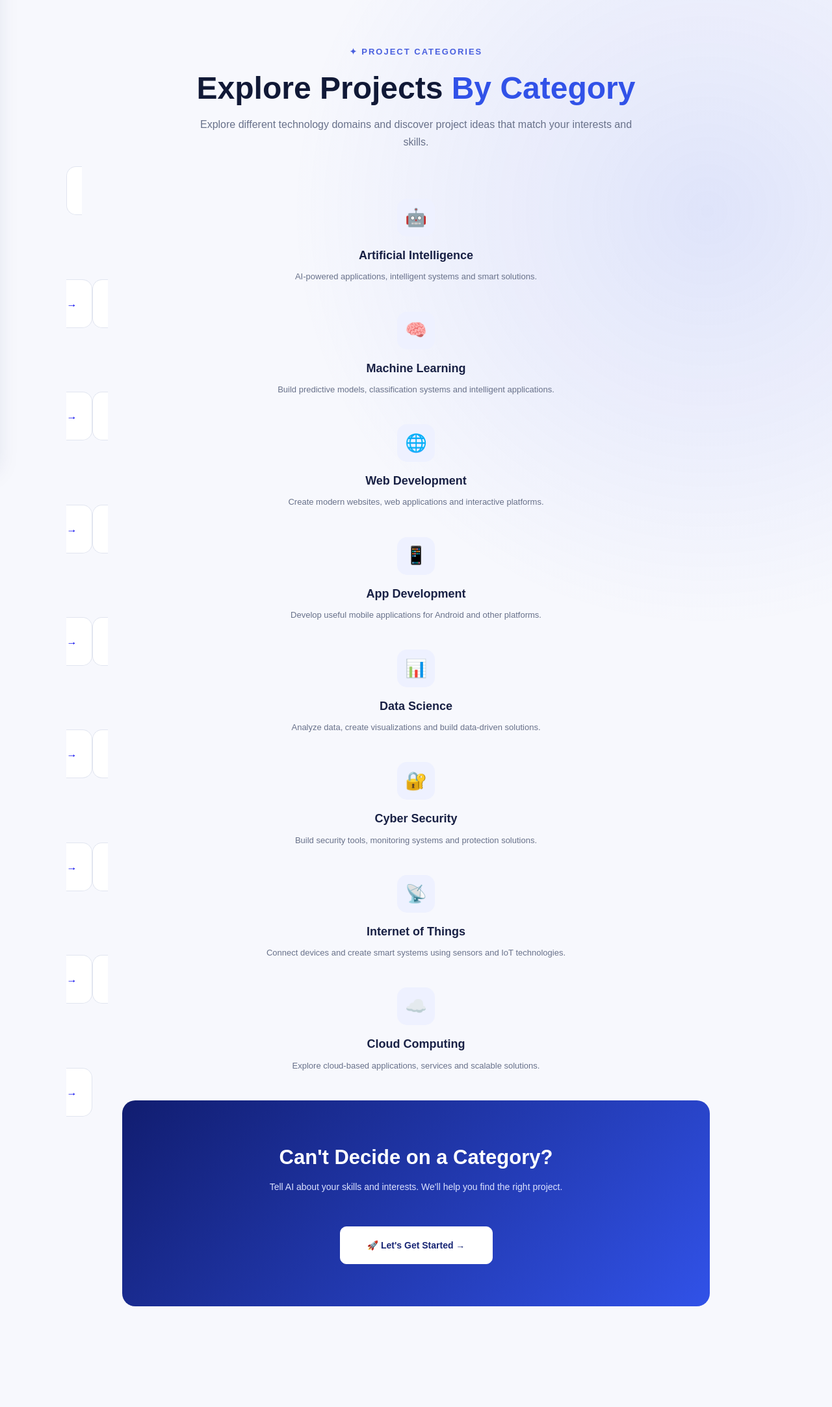
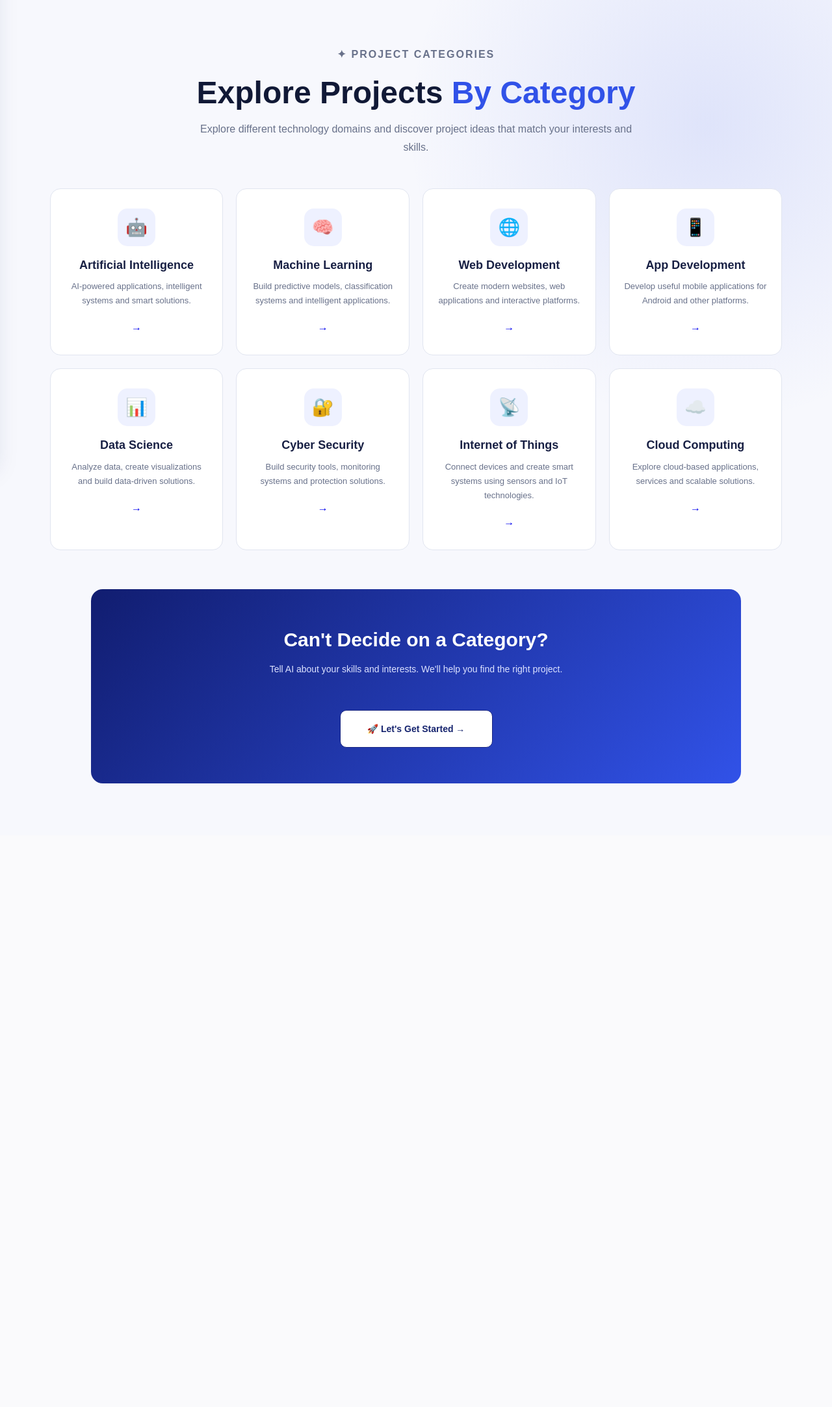
Before and after one commit to burdekrutika-tech/Ai-project-Finder, a Flask app: page /categories in a window 1280 px wide. Shown: the part 76-2242 px from the top of the page at 65% size. After the commit the page ends 1282 px from the top, so only its background shows below. Run offline with Flask 3, Linux system fonts and the light colour scheme.

Commit message:
Fix About and Categories styling

```diff
--- a/static/css/style.css
+++ b/static/css/style.css
@@ -2886,7 +2886,7 @@ textarea {
 
 /* CATEGORY GRID */
 
-.category-grid {
+.categories-grid {
     max-width: 1200px;
     margin: auto;
 
@@ -3056,7 +3056,7 @@ textarea {
         font-size: 36px;
     }
 
-    .category-grid {
+    .category-grid  {
         grid-template-columns: 1fr;
     }
 
@@ -3778,3 +3778,363 @@ body {
         font-size: 13px !important;
     }
 }
+/* =========================================
+   FINAL CATEGORY PAGE FIX
+========================================= */
+
+.categories-page {
+    width: 100%;
+    min-height: 100vh;
+    padding: 70px 6% 80px;
+    box-sizing: border-box;
+    background:
+        radial-gradient(
+            circle at 85% 15%,
+            rgba(49, 82, 232, 0.12),
+            transparent 30%
+        ),
+        #f7f8fd;
+}
+
+.categories-header {
+    width: 100%;
+    max-width: 850px;
+    margin: 0 auto 50px;
+    text-align: center;
+}
+
+.categories-header h1 {
+    margin: 10px 0 15px;
+    color: #111936;
+    font-size: 48px;
+    line-height: 1.15;
+}
+
+.categories-header h1 span {
+    color: #3152e8;
+}
+
+.categories-header p {
+    color: #68718a;
+    font-size: 16px;
+    line-height: 1.7;
+}
+
+/* CATEGORY GRID */
+
+.category-grid {
+    width: 100%;
+    max-width: 1200px;
+    margin: 0 auto;
+
+    display: grid;
+    grid-template-columns: repeat(4, minmax(0, 1fr));
+    gap: 20px;
+
+    box-sizing: border-box;
+}
+
+/* CATEGORY CARD */
+
+.category-card {
+    width: 100%;
+    min-width: 0;
+
+    padding: 30px 22px;
+    box-sizing: border-box;
+
+    background: #ffffff;
+    border: 1px solid #e1e5f0;
+    border-radius: 16px;
+
+    text-decoration: none;
+    text-align: center;
+
+    transition:
+        transform 0.25s ease,
+        box-shadow 0.25s ease,
+        border-color 0.25s ease;
+}
+
+.category-card:hover {
+    transform: translateY(-6px);
+
+    border-color: #c4cdf5;
+
+    box-shadow:
+        0 18px 40px
+        rgba(31, 49, 125, 0.12);
+}
+
+/* ICON */
+
+.category-card .category-icon {
+    width: 58px;
+    height: 58px;
+
+    margin: 0 auto 18px;
+
+    display: flex;
+    align-items: center;
+    justify-content: center;
+
+    border-radius: 15px;
+    background: #eef1ff;
+
+    font-size: 27px;
+}
+
+/* TITLE */
+
+.category-card h2 {
+    margin: 0 0 10px;
+
+    color: #182044;
+
+    font-size: 18px;
+    line-height: 1.3;
+}
+
+/* DESCRIPTION */
+
+.category-card p {
+    margin: 0 0 18px;
+
+    color: #68718a;
+
+    font-size: 13px;
+    line-height: 1.7;
+}
+
+/* EXPLORE LINK */
+
+.category-card .category-link {
+    display: inline-flex;
+
+    align-items: center;
+    justify-content: center;
+
+    width: auto;
+
+    margin: 0 auto;
+
+    color: #3152e8;
+
+    font-size: 12px;
+    font-weight: 700;
+
+    text-decoration: none;
+}
+
+/* CTA */
+
+.categories-cta {
+    width: 100%;
+    max-width: 1000px;
+
+    margin: 60px auto 0;
+    padding: 55px 30px;
+
+    box-sizing: border-box;
+
+    text-align: center;
+
+    border-radius: 18px;
+
+    background:
+        linear-gradient(
+            135deg,
+            #111d70,
+            #3152e8
+        );
+
+    color: #ffffff;
+}
+
+.categories-cta h2 {
+    margin: 0 0 12px;
+
+    font-size: 30px;
+}
+
+.categories-cta p {
+    margin: 0 0 25px;
+
+    color: #dce2ff;
+
+    font-size: 14px;
+    line-height: 1.7;
+}
+
+.categories-cta .primary-button {
+    display: inline-flex;
+
+    align-items: center;
+    justify-content: center;
+
+    width: 235px;
+    height: 58px;
+
+    margin: 0 auto;
+
+    background: #ffffff;
+    color: #17256f;
+
+    text-decoration: none;
+
+    box-sizing: border-box;
+}
+
+/* =========================================
+   TABLET
+========================================= */
+
+@media (max-width: 1000px) {
+
+    .category-grid {
+        grid-template-columns: repeat(2, minmax(0, 1fr));
+    }
+
+}
+
+/* =========================================
+   MOBILE
+========================================= */
+
+@media (max-width: 600px) {
+
+    .categories-page {
+        padding: 50px 5% 60px;
+    }
+
+    .categories-header h1 {
+        font-size: 36px;
+    }
+
+    .category-grid {
+        grid-template-columns: 1fr;
+    }
+
+    .categories-cta {
+        padding: 40px 20px;
+    }
+
+    .categories-cta h2 {
+        font-size: 25px;
+    }
+
+}
+/* ABOUT PAGE FIX */
+
+.about-features {
+    padding: 80px 6%;
+    background: #f7f8fd;
+}
+
+.about-features .section-heading {
+    text-align: center;
+    margin-bottom: 45px;
+}
+
+.about-features .section-heading p {
+    color: #3152e8;
+    font-size: 13px;
+    font-weight: 700;
+    letter-spacing: 3px;
+    margin-bottom: 12px;
+}
+
+.about-features .section-heading h2 {
+    color: #111936;
+    font-size: 38px;
+    margin: 0;
+}
+
+.about-features .features {
+    max-width: 1200px;
+    margin: 0 auto;
+
+    display: grid;
+    grid-template-columns: repeat(4, 1fr);
+    gap: 22px;
+}
+
+.about-features .feature-card {
+    background: #ffffff;
+    border: 1px solid #e1e5f0;
+    border-radius: 16px;
+
+    padding: 28px 22px;
+
+    box-sizing: border-box;
+
+    transition: 0.3s ease;
+}
+
+.about-features .feature-card:hover {
+    transform: translateY(-6px);
+
+    box-shadow:
+        0 15px 35px rgba(31, 49, 125, 0.12);
+}
+
+.about-features .feature-icon {
+    width: 50px;
+    height: 50px;
+
+    display: flex;
+    align-items: center;
+    justify-content: center;
+
+    background: #eef1ff;
+    border-radius: 12px;
+
+    font-size: 23px;
+
+    margin-bottom: 18px;
+}
+
+.about-features .feature-card h3 {
+    color: #182044;
+    font-size: 18px;
+
+    margin: 0 0 10px;
+}
+
+.about-features .feature-card p {
+    color: #68718a;
+    font-size: 14px;
+    line-height: 1.7;
+
+    margin: 0;
+}
+
+
+/* TABLET */
+
+@media (max-width: 1000px) {
+
+    .about-features .features {
+        grid-template-columns: repeat(2, 1fr);
+    }
+
+}
+
+
+/* MOBILE */
+
+@media (max-width: 600px) {
+
+    .about-features {
+        padding: 60px 5%;
+    }
+
+    .about-features .section-heading h2 {
+        font-size: 30px;
+    }
+
+    .about-features .features {
+        grid-template-columns: 1fr;
+    }
+
+}
--- a/templates/categories.html
+++ b/templates/categories.html
@@ -210,7 +210,7 @@
 
             <!-- CATEGORY GRID -->
 
-            <div class="categories-grid">
+            <div class="category-grid">
 
 
                 <!-- AI -->
@@ -463,7 +463,7 @@
 
             <!-- CTA -->
 
-            <section class="cta-section">
+            <section class="categories-cta">
 
                 <h2>
                     Can't Decide on a Category?
```
